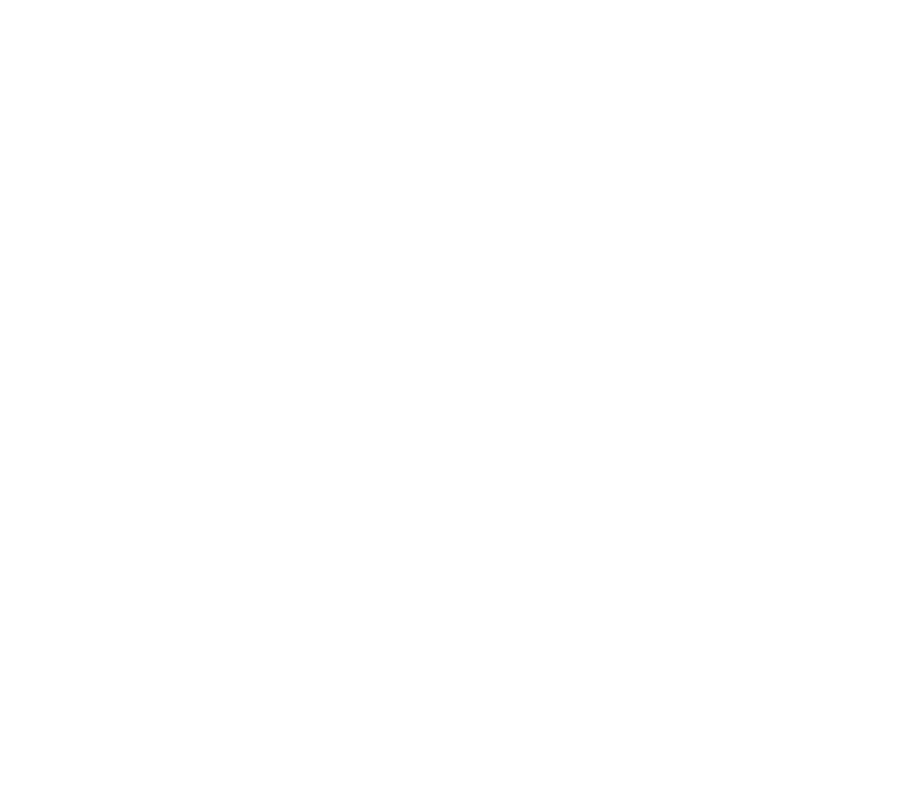
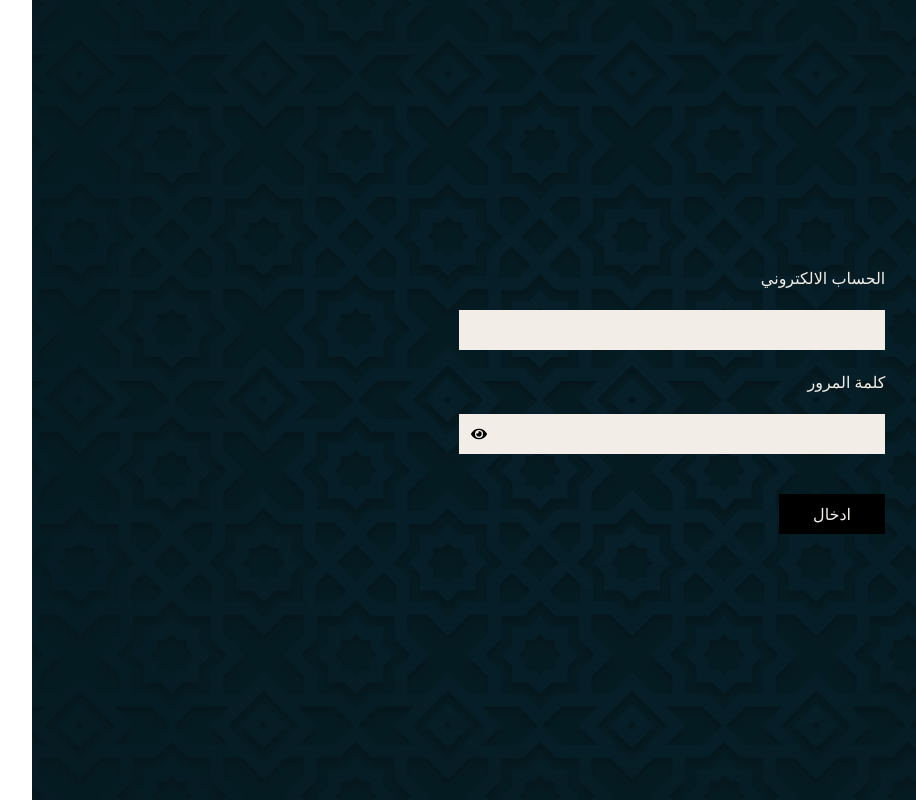
Before and after one commit to mohammednabi/prayers-times, a React (Vite) app: page /admin in a window 1280 px wide. Before the commit this address had no page. Shown: the whole page, without its empty margins (33-949 px from the left). Built offline with nearby package versions, Linux system fonts and the light colour scheme; the HTML template or start-up script is replaced by a standard one.

Commit message:
adding admin auth

```diff
--- a/src/App.tsx
+++ b/src/App.tsx
@@ -11,6 +11,7 @@
 import MorePage from "./pages/MorePage";
 import PrayPage from "./pages/PrayPage";
 import Tasbih from "./pages/Tasbih";
+import Admin from "./pages/Admin";
 
 const App = () => {
   return (
@@ -24,6 +25,7 @@
               <Route path="pray" element={<PrayPage />} />
               <Route path="tasbih" element={<Tasbih />} />
             </Route>
+            <Route path="/admin" element={<Admin />} />
           </Routes>
         </StoreContextProvider>
       </div>
--- a/src/components/SalawatAllTimes.tsx
+++ b/src/components/SalawatAllTimes.tsx
@@ -16,8 +16,15 @@
   const { prayers } = useContext(StoreContext);
 
   useEffect(() => {
-    prayers.getTodayPraysTimes();
-    prayers.getTommorowPraysTimes();
+    if (!prayers.todayTimes || Object.keys(prayers.todayTimes).length === 0) {
+      prayers.getTodayPraysTimes();
+    }
+    if (
+      !prayers.tommorowTimes ||
+      Object.keys(prayers.tommorowTimes).length === 0
+    ) {
+      prayers.getTommorowPraysTimes();
+    }
     // eslint-disable-next-line react-hooks/exhaustive-deps
   }, []);
 
--- /dev/null
+++ b/src/firebase/firebaseAuth.ts
@@ -0,0 +1,4 @@
+import { getAuth } from "firebase/auth";
+import { app } from "./configration";
+
+export const auth = getAuth(app);
--- a/src/index.css
+++ b/src/index.css
@@ -25,6 +25,13 @@
   opacity: 35%;
 }
 
+#admin-body {
+  background: url("/overlay.jpg");
+  background-repeat: repeat;
+  background-size: contain;
+  background-blend-mode: multiply;
+}
+
 /* width */
 ::-webkit-scrollbar {
   width: 0;
--- /dev/null
+++ b/src/pages/Admin.tsx
@@ -0,0 +1,66 @@
+/* eslint-disable react-refresh/only-export-components */
+import { useContext, useState } from "react";
+import { useForm } from "react-hook-form";
+
+import { FaEye, FaEyeSlash } from "react-icons/fa";
+import { StoreContext } from "../contexts/StoreContext";
+import { observer } from "mobx-react-lite";
+
+const Admin = () => {
+  const { user } = useContext(StoreContext);
+  const [showPassword, setShowPassword] = useState(false);
+
+  const { register, handleSubmit } = useForm();
+
+  const togglePassword = () => {
+    setShowPassword(!showPassword);
+  };
+
+  return (
+    <div
+      id="admin-body"
+      className="container w-full h-screen bg-darkGreen flex  justify-center items-center "
+    >
+      <form
+        onSubmit={handleSubmit((data) => {
+          user.signIn(data.email, data.password);
+        })}
+        className="flex flex-col gap-5 w-1/3"
+      >
+        <label htmlFor="user-email" className="text-lightBeige">
+          الحساب الالكتروني
+        </label>
+        <input
+          {...register("email")}
+          id="user-email"
+          type="email"
+          inputMode="email"
+          required
+          className="bg-lightBeige p-2 border-none outline-none font-bold font-mono "
+        />
+        <label htmlFor="user-pass" className="text-lightBeige">
+          كلمة المرور
+        </label>
+        <div className="w-full flex items-center ">
+          <input
+            {...register("password")}
+            id="user-pass"
+            type={showPassword ? "text" : "password"}
+            required
+            className="bg-lightBeige w-full  p-2 border-none outline-none font-bold font-mono"
+          />
+          <div
+            className="bg-lightBeige p-3   cursor-pointer"
+            onClick={togglePassword}
+          >
+            {showPassword ? <FaEyeSlash /> : <FaEye />}
+          </div>
+        </div>
+        <h1 className="text-red-500 text-lg ">{user.errorMessage}</h1>
+        <button className="text-lightBeige bg-black w-1/4 p-2">ادخال</button>
+      </form>
+    </div>
+  );
+};
+
+export default observer(Admin);
--- /dev/null
+++ b/src/stores/UserStore.ts
@@ -0,0 +1,27 @@
+import { User, signInWithEmailAndPassword } from "firebase/auth";
+import { makeAutoObservable } from "mobx";
+import { auth } from "../firebase/firebaseAuth";
+
+export class UserStore {
+  user: User = {} as User;
+  errorMessage = "";
+
+  constructor() {
+    makeAutoObservable(this);
+  }
+
+  signIn(email: string, password: string) {
+    signInWithEmailAndPassword(auth, email, password)
+      .then((userCredential) => {
+        this.errorMessage = "";
+        if (userCredential) {
+          this.user = userCredential.user;
+        }
+
+        // console.log({ userCredential });
+      })
+      .catch((err) => {
+        this.errorMessage = err.message;
+      });
+  }
+}
--- a/src/stores/index.tsx
+++ b/src/stores/index.tsx
@@ -1,10 +1,13 @@
 import { DaysStore } from "./DaysStore";
 import { PrayersStore } from "./PrayersStore";
+import { UserStore } from "./UserStore";
 
 const prayersInstance = new PrayersStore();
 const todayInstance = new DaysStore();
+const userInstance = new UserStore();
 
 export const store = {
   prayers: prayersInstance,
   today: todayInstance,
+  user: userInstance,
 };
```
Also changed, not shown: package.json (+2 -6 lines), 1 other file (tests, documents, lock files or other folders).
